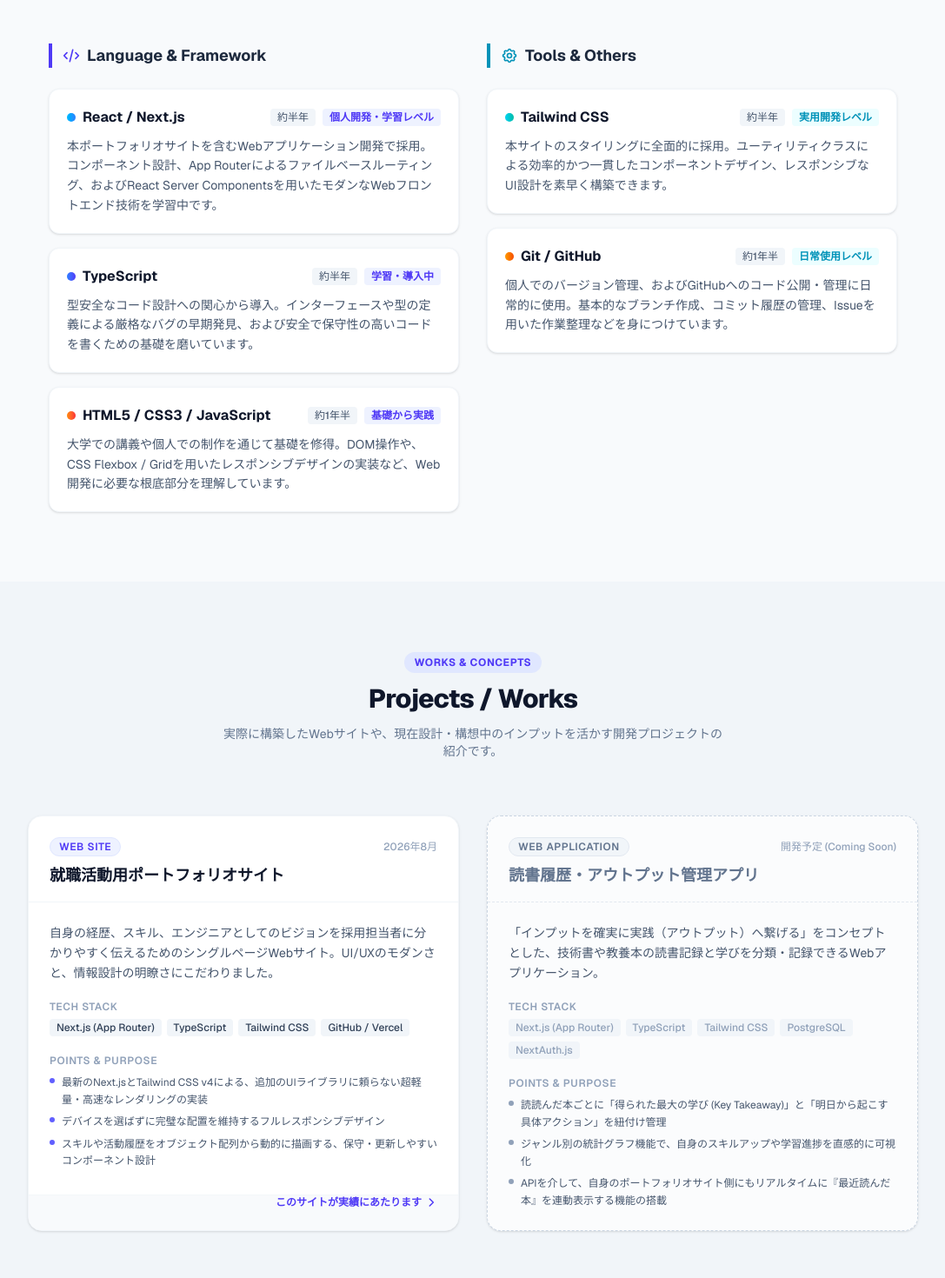
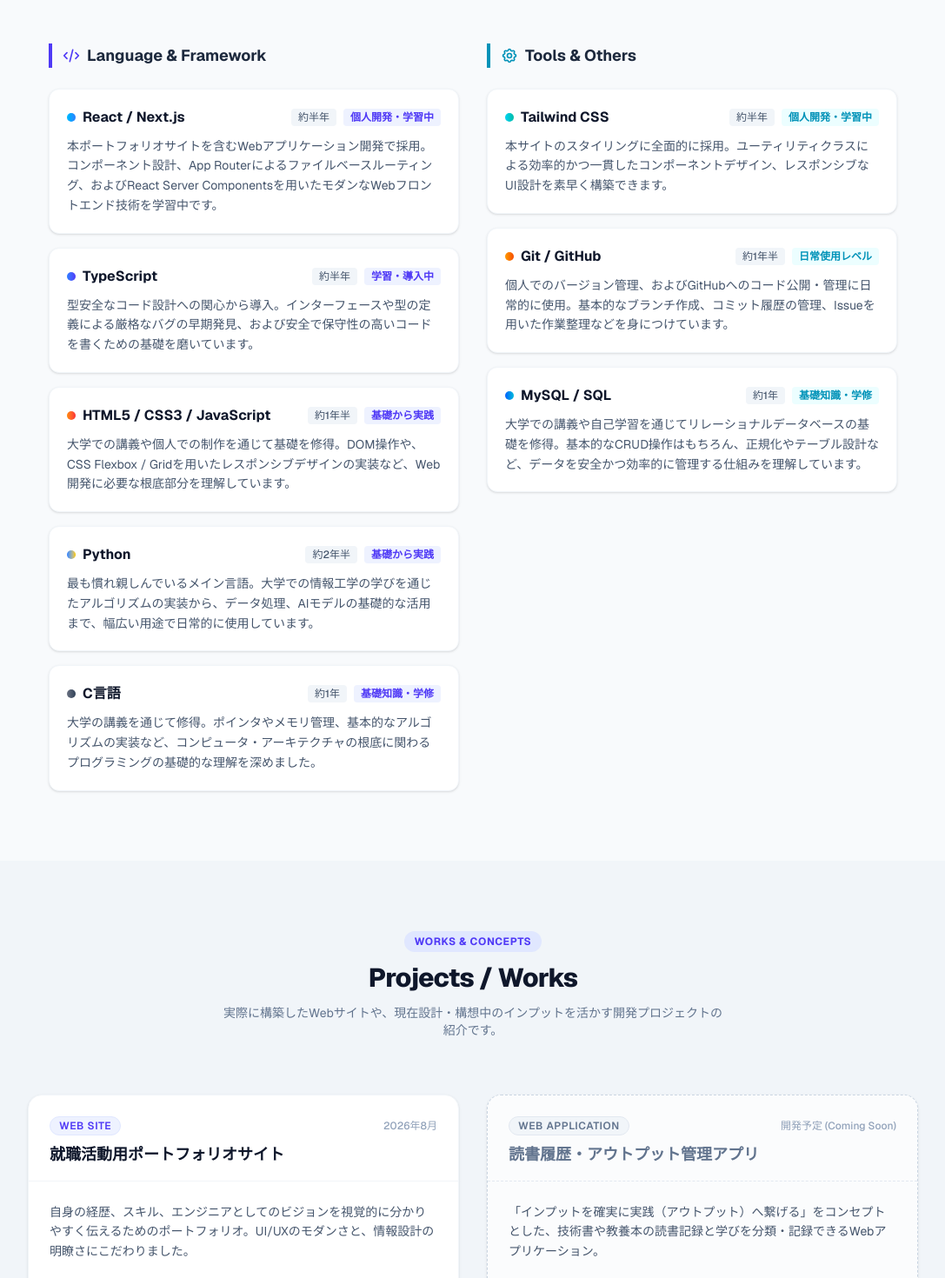
Before and after one commit to yuzu-1193/yuzu-1193.github.io, a Next.js app in the folder my-website/: page / in a window 1280 px wide. Shown: the part 880-2350 px from the top of the page at 87% size, without its empty margins (96-1183 px from the left). Built offline with nearby package versions, Linux system fonts and the light colour scheme.

Commit message:
スキルセクションにPythonとC言語を追加し、レベルやコメントを更新。ポートフォリオの説明文を改善。

```diff
--- a/my-website/app/page.tsx
+++ b/my-website/app/page.tsx
@@ -15,7 +15,7 @@
   {
     name: "React / Next.js",
     category: "Language & Framework",
-    level: "個人開発・学習レベル",
+    level: "個人開発・学習中",
     period: "約半年",
     comment: "本ポートフォリオサイトを含むWebアプリケーション開発で採用。コンポーネント設計、App Routerによるファイルベースルーティング、およびReact Server Componentsを用いたモダンなWebフロントエンド技術を学習中です。",
     color: "from-sky-400 to-blue-500",
@@ -37,9 +37,25 @@
     color: "from-orange-400 to-red-500",
   },
   {
+    name: "Python",
+    category: "Language & Framework",
+    level: "基礎から実践",
+    period: "約2年半",
+    comment: "最も慣れ親しんでいるメイン言語。大学での情報工学の学びを通じたアルゴリズムの実装から、データ処理、AIモデルの基礎的な活用まで、幅広い用途で日常的に使用しています。",
+    color: "from-blue-500 to-yellow-400", // Pythonの公式カラー（青×黄）
+  },
+  {
+    name: "C言語",
+    category: "Language & Framework",
+    level: "基礎知識・学修",
+    period: "約1年",
+    comment: "大学の講義を通じて修得。ポインタやメモリ管理、基本的なアルゴリズムの実装など、コンピュータ・アーキテクチャの根底に関わるプログラミングの基礎的な理解を深めました。",
+    color: "from-gray-500 to-slate-700",
+  },
+  {
     name: "Tailwind CSS",
     category: "Tools & Others",
-    level: "実用開発レベル",
+    level: "個人開発・学習中",
     period: "約半年",
     comment: "本サイトのスタイリングに全面的に採用。ユーティリティクラスによる効率的かつ一貫したコンポーネントデザイン、レスポンシブなUI設計を素早く構築できます。",
     color: "from-cyan-400 to-teal-500",
@@ -51,6 +67,14 @@
     period: "約1年半",
     comment: "個人でのバージョン管理、およびGitHubへのコード公開・管理に日常的に使用。基本的なブランチ作成、コミット履歴の管理、Issueを用いた作業整理などを身につけています。",
     color: "from-amber-500 to-orange-600",
+  },
+  {
+    name: "MySQL / SQL",
+    category: "Tools & Others",
+    level: "基礎知識・学修",
+    period: "約1年",
+    comment: "大学での講義や自己学習を通じてリレーショナルデータベースの基礎を修得。基本的なCRUD操作はもちろん、正規化やテーブル設計など、データを安全かつ効率的に管理する仕組みを理解しています。",
+    color: "from-blue-600 to-cyan-500",
   },
 ];
 
@@ -69,7 +93,7 @@
     title: "就職活動用ポートフォリオサイト",
     tag: "Web Site",
     period: "2026年8月",
-    description: "自身の経歴、スキル、エンジニアとしてのビジョンを採用担当者に分かりやすく伝えるためのシングルページWebサイト。UI/UXのモダンさと、情報設計の明瞭さにこだわりました。",
+    description: "自身の経歴、スキル、エンジニアとしてのビジョンを視覚的に分かりやすく伝えるためのポートフォリオ。UI/UXのモダンさと、情報設計の明瞭さにこだわりました。",
     techStack: ["Next.js (App Router)", "TypeScript", "Tailwind CSS", "GitHub / Vercel"],
     points: [
       "最新のNext.jsとTailwind CSS v4による、追加のUIライブラリに頼らない超軽量・高速なレンダリングの実装",
@@ -84,7 +108,7 @@
     description: "「インプットを確実に実践（アウトプット）へ繋げる」をコンセプトとした、技術書や教養本の読書記録と学びを分類・記録できるWebアプリケーション。",
     techStack: ["Next.js (App Router)", "TypeScript", "Tailwind CSS", "PostgreSQL", "NextAuth.js"],
     points: [
-      "読読んだ本ごとに「得られた最大の学び (Key Takeaway)」と「明日から起こす具体アクション」を紐付け管理",
+      "読んだ本ごとに「得られた最大の学び (Key Takeaway)」と「明日から起こす具体アクション」を紐付け管理",
       "ジャンル別の統計グラフ機能で、自身のスキルアップや学習進捗を直感的に可視化",
       "APIを介して、自身のポートフォリオサイト側にもリアルタイムに『最近読んだ本』を連動表示する機能の搭載",
     ],
@@ -169,8 +193,8 @@
             </h2>
 
             <p className="text-sm md:text-base text-slate-300 leading-relaxed max-w-xl">
-              大学で情報工学を体系的に学びつつ、Web開発技術（React/Next.js/TypeScript）に関心を持ち、モダンなフロントエンド開発を自主的に学んでいます。
-              技術を追求する知的好奇心と、ユーザーの課題解決に向けて丁寧に取り組む姿勢を大切にしています。
+              C言語やPythonを用いたアルゴリズム構築から、Next.jsによるモダンなUI設計まで、情報の裏側の仕組みから表側の表現まで幅広く探究しています。
+              単にコードを書くのではなく、システム全体を俯瞰し、ビジネスやユーザーにとって本当に価値のあるシステムを作れるエンジニアを目指しています。
             </p>
 
             {/* GitHub、その他へのリンク */}
```
